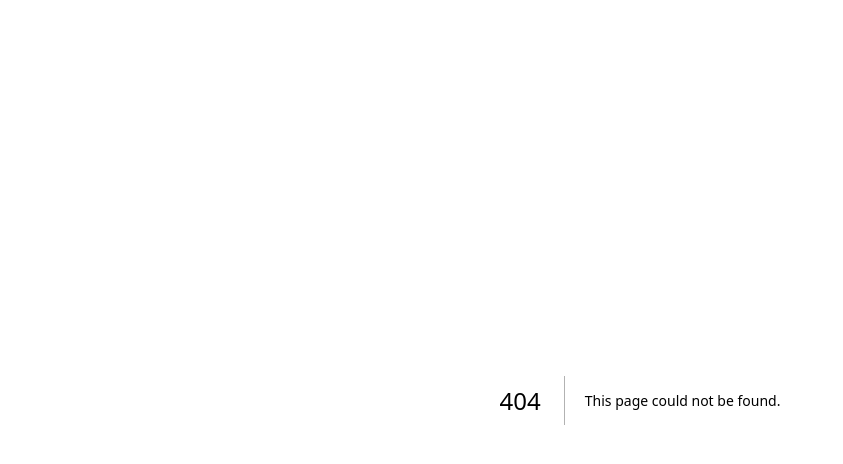
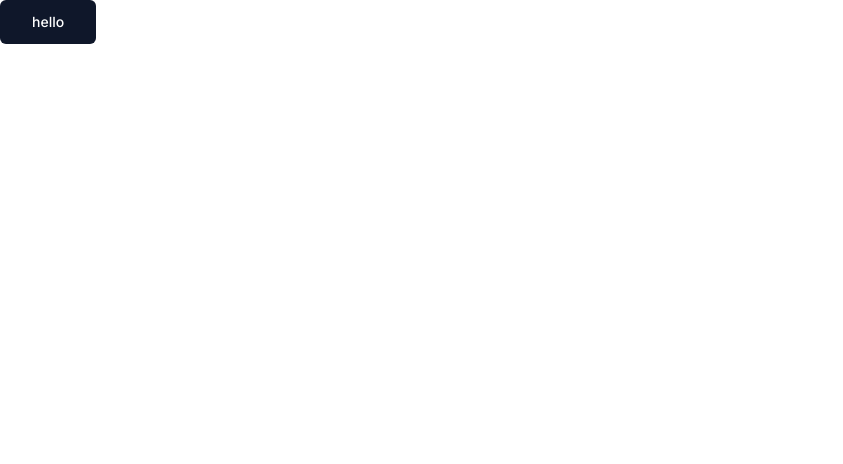
Before and after one commit to Pedro558/Realtime-chat, a Next.js app: page /dashboard in a window 1280 px wide. Before the commit this address had no page. Shown: the top 464 px of the page, without its empty margins (0-843 px from the left). Built offline with nearby package versions, Linux system fonts and the light colour scheme.

Commit message:
:sparkles: feat: create dashboard page

```diff
--- /dev/null
+++ b/src/app/dashboard/page.tsx
@@ -0,0 +1,14 @@
+import { FC } from 'react'
+import Button from '@/components/ui/Button';
+
+interface pageProps {
+
+}
+
+const page: FC<pageProps> = () => {
+  return (
+    <Button size='lg'>hello</Button>
+  );
+}
+
+export default page;
```
